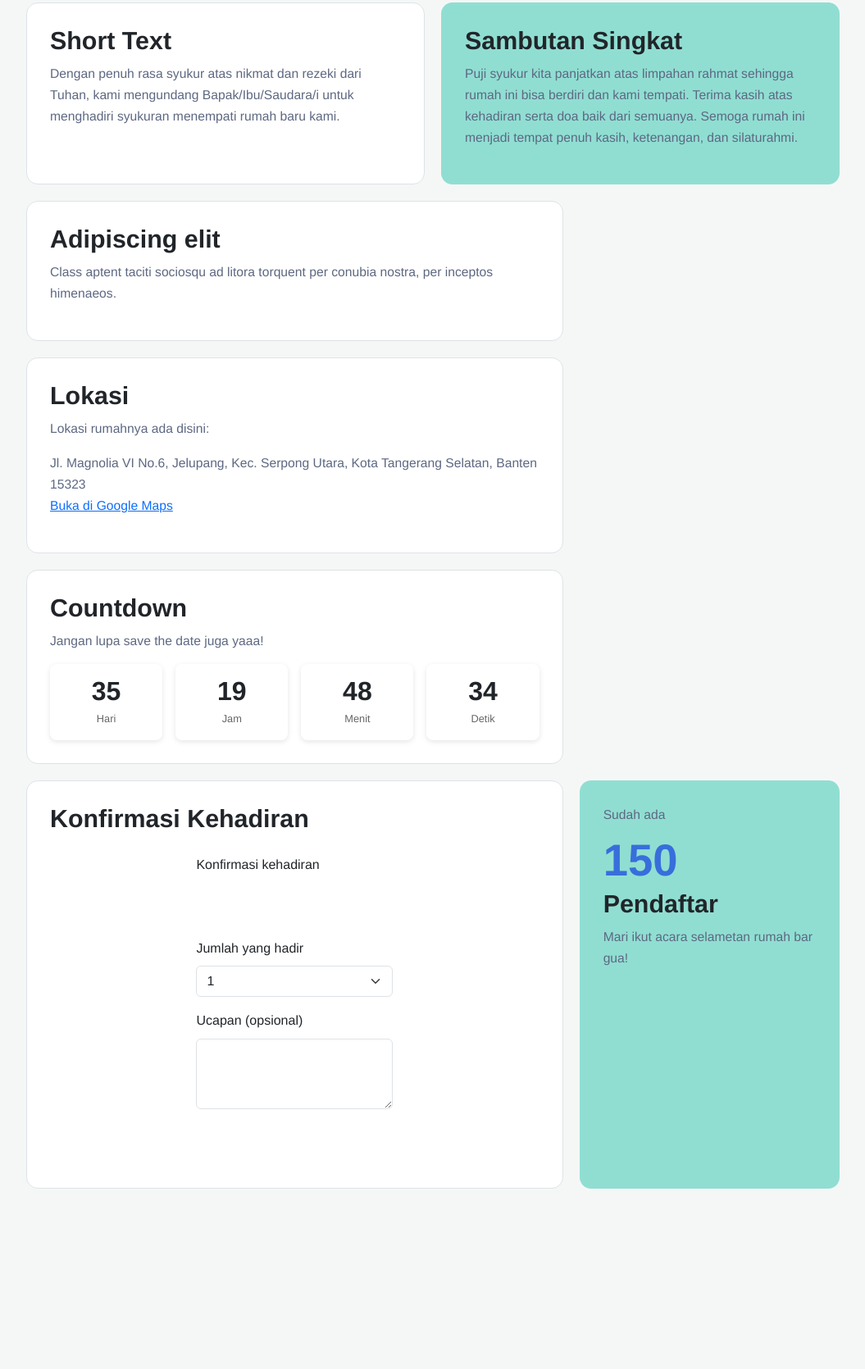
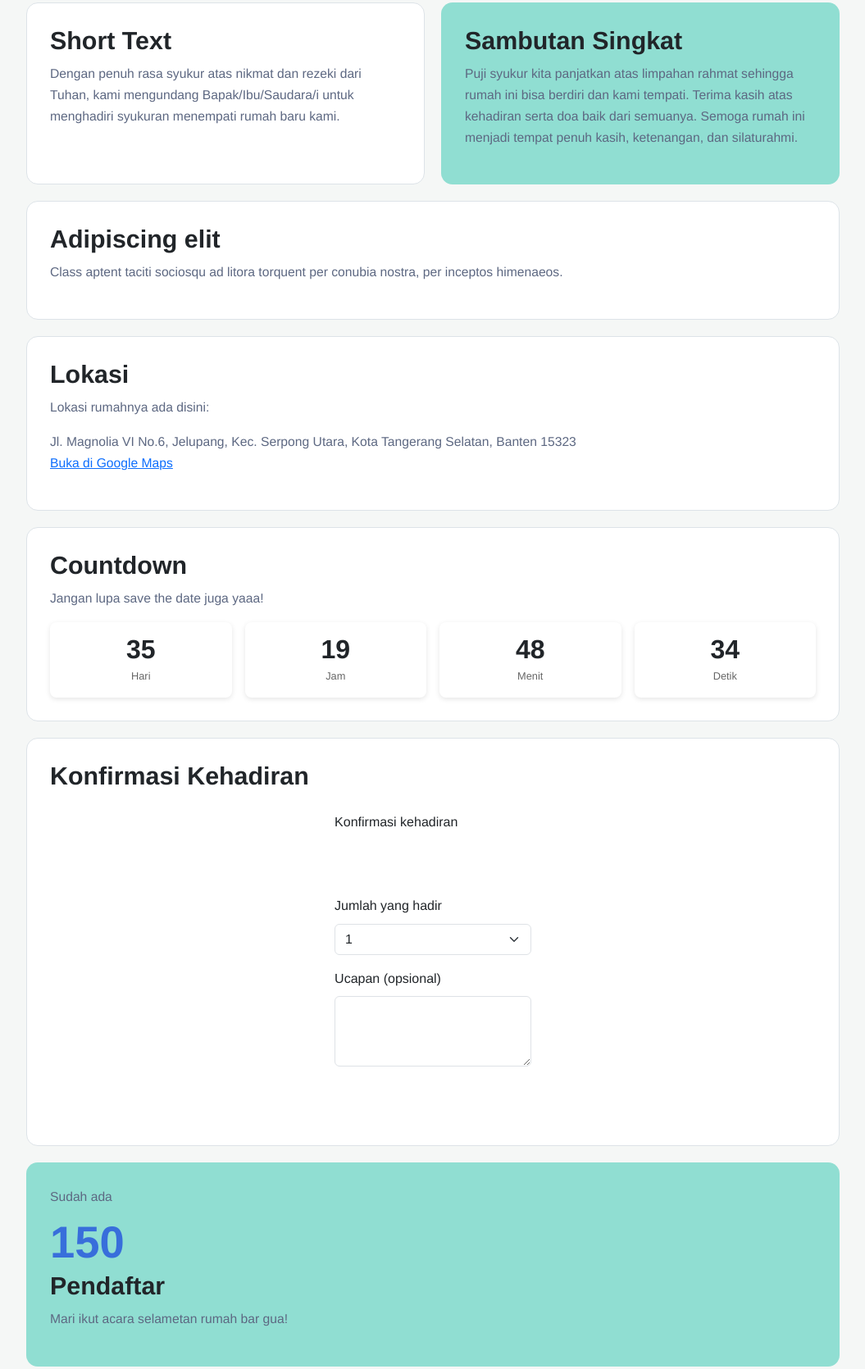
Before and after one commit to rav000/rumahbaru2, a plain HTML site: page index.html in a window 1280 px wide. Shown: the part 821-2491 px from the top of the page at 82% size, without its empty margins (112-1167 px from the left). Before the commit the page ends 2367 px from the top, so only its background shows below. Drawn offline with nearby package versions, Linux system fonts and the light colour scheme.

Commit message:
size fix

```diff
--- a/index.html
+++ b/index.html
@@ -30,12 +30,12 @@
             <p>Puji syukur kita panjatkan atas limpahan rahmat sehingga rumah ini bisa berdiri dan kami tempati. Terima kasih atas kehadiran serta doa baik dari semuanya. Semoga rumah ini menjadi tempat penuh kasih, ketenangan, dan silaturahmi.</p>
         </article>
 
-        <article class="card wide">
+        <article class="card full">
             <h2>Adipiscing elit</h2>
             <p>Class aptent taciti sociosqu ad litora torquent per conubia nostra, per inceptos himenaeos.</p>
         </article>
 
-        <article class="card wide">
+        <article class="card full">
             <h2>Lokasi</h2>
             <p>Lokasi rumahnya ada disini:</p>
             <p>Jl. Magnolia VI No.6, Jelupang, Kec. Serpong Utara, Kota Tangerang Selatan, Banten 15323<br>
@@ -43,7 +43,7 @@
             </p>
         </article>
 
-        <article class="card wide">
+        <article class="card full">
             <h2>Countdown</h2>
             <p>Jangan lupa save the date juga yaaa!</p>
             <div id="countdown">
@@ -54,7 +54,7 @@
             </div>
         </article>
 
-        <article class="card wide">
+        <article class="card full">
             <h2>Konfirmasi Kehadiran</h2>
             <div id="pesan" class="mt-3" role="status"></div>
             <form id="rsvp-form" class="mx-auto" style="max-width:420px" novalidate>
@@ -85,7 +85,7 @@
             </form>
         </article>
 
-        <article class="card accent">
+        <article class="card full accent">
             <p>Sudah ada</p>
             <div class="big" data-count="150">0</div>
             <h2>Pendaftar</h2>
--- a/styles/index.css
+++ b/styles/index.css
@@ -112,6 +112,7 @@ body {
 
 .card.wide { grid-column: span 4; }
 .card.half { grid-column: span 3; }
+.card.full { grid-column: 1 / -1; }
 
 .card.accent {
     background: var(--accent-soft);
```
